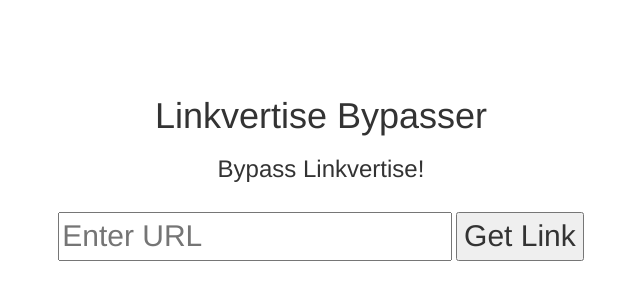
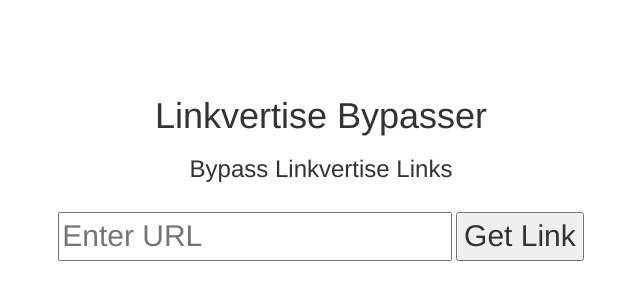
Before and after one commit to impressiveaustin/linkvertisewebsite, a plain HTML site: page index.html in a window 1280 px wide. Shown: the part 224-524 px from the top of the page, without its empty margins (319-959 px from the left). Drawn offline with nearby package versions, Linux system fonts and the light colour scheme.

Commit message:
Update index.html

```diff
--- a/index.html
+++ b/index.html
@@ -33,7 +33,7 @@ div.fixed {
 <body>
 <center>
       <div class="container">
-<h1>Linkvertise Bypasser</h1><h3>Bypass Linkvertise!</h3><br>
+<h1>Linkvertise Bypasser</h1><h3>Bypass Linkvertise Links</h3><br>
 <input type="text" placeholder="Enter URL" id="url">
 <button id="button">Get Link</button>
 <h1 id="h"></h1>
```
